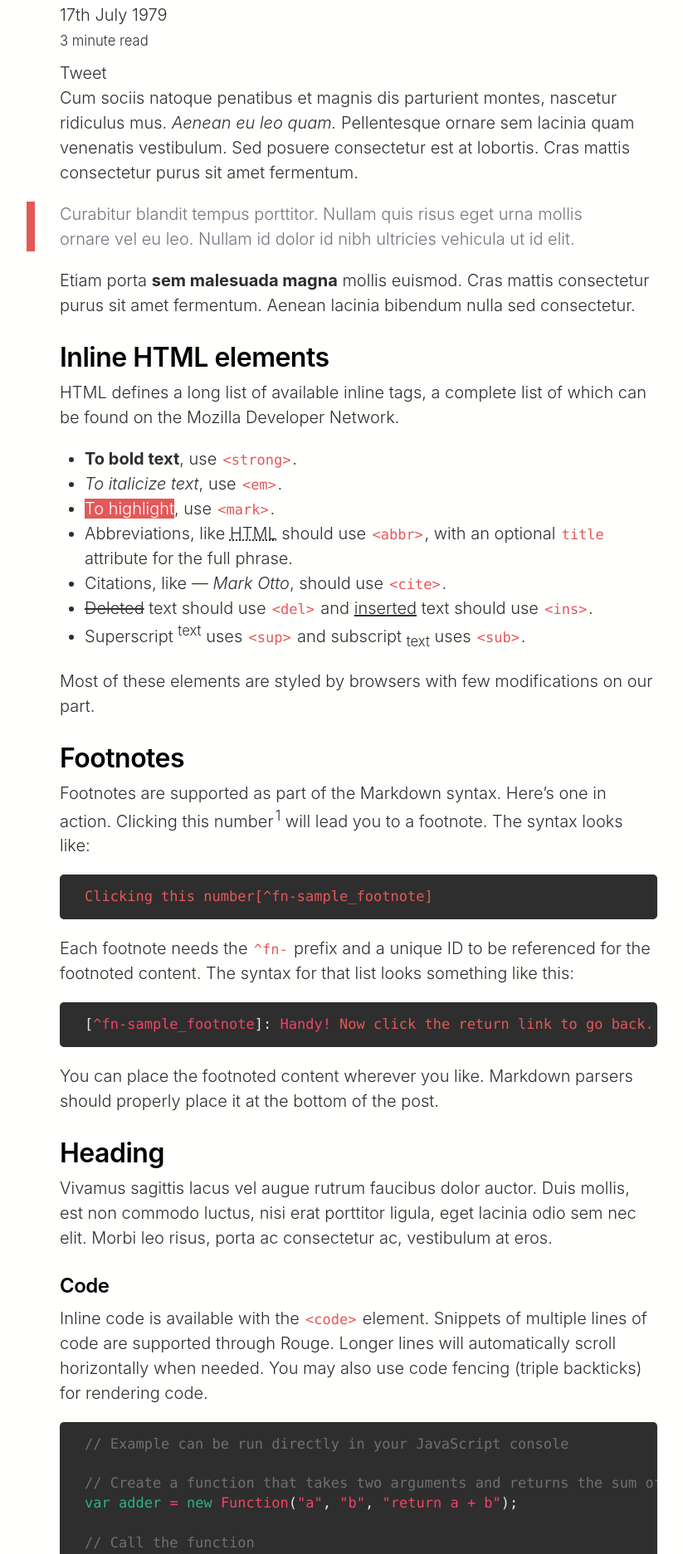
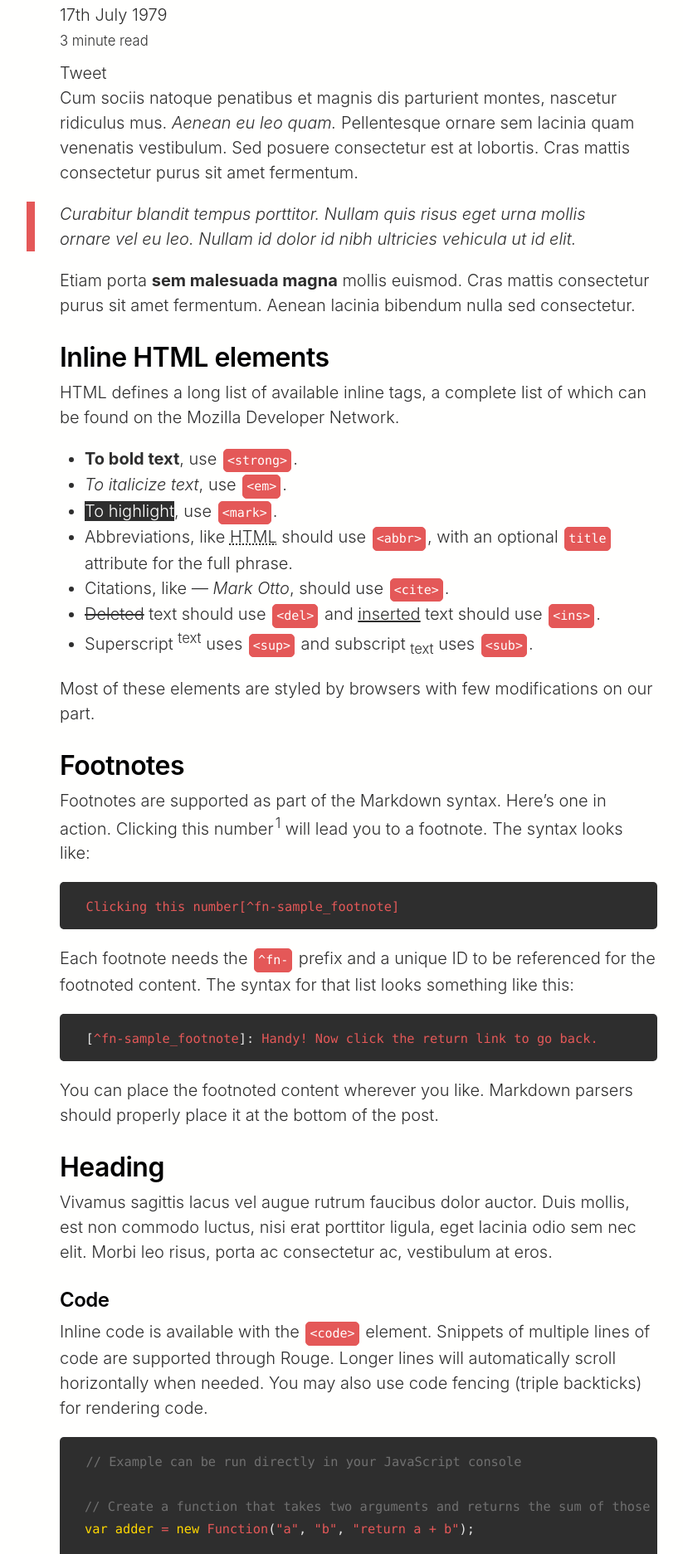
Before and after one commit to kosperera/jekyll-otto-theme, a Jekyll site: the page built from _posts/1979-07-17-example-content.md, in a window 1280 px wide. Shown: the part 430-2303 px from the top of the page at 83% size, without its empty margins (208-1031 px from the left). Built offline with Jekyll 4.4.1, drawn with Linux system fonts in a browser that asks for light colours; emoji names are drawn with the system emoji font; some web fonts are replaced; comment, search, counter and statistics services are not loaded.

Commit message:
fix(style): adjust the code snippets and syntax highlighting

```diff
--- a/_sass/otto/_code.scss
+++ b/_sass/otto/_code.scss
@@ -10,33 +10,44 @@ pre {
 }
 
 code {
-    padding-right: .1em;
-    padding-left: .1em;
+    padding-right: 0.1em;
+    padding-left: 0.1em;
     font-size: 85%;
     font-style: normal;
     font-weight: normal;
-    color: var(--code-paragraph)
+    color: var(--code-paragraph);
 }
 
 @media (max-width: 30em) {
     code {
-        word-break: break-word
+        word-break: break-word;
     }
+}
+
+:not(pre) > code {
+    display: inline-block;
+    font-family: var(--code-paragraph-text); //"Fira Code", Menlo, Monaco, Consolas, "Andale Mono", "Courier New", monospace;
+    background-color: var(--code-paragraph);
+    color: var(--code-background-secondary);
+    border: 1px solid var(--code-paragraph);
+    border-radius: 0.25rem;
+    padding: 2px 4px;
+    margin: 0 2px;
+    font-size: 75%;
 }
 
 pre {
     display: block;
     margin: 0 0 1rem;
-    font-size: .85rem;
-    line-height: 1.4
+    font-size: 90%;
 }
 
-pre code {
-    padding: 0;
-    font-size: 100%;
-    color: var(--code-paragraph);
-    background-color: transparent
-}
+// pre code {
+//     padding: 0;
+//     font-size: 100%;
+//     color: var(--code-paragraph);
+//     background-color: transparent
+// }
 
 pre.highlight {
     margin-right: calc(var(--gutter) * -1);
@@ -45,14 +56,14 @@ pre.highlight {
     padding: 0.75rem var(--gutter);
     overflow: auto;
     background-color: var(--code-background);
-    -ms-overflow-style: -ms-autohiding-scrollbar
+    -ms-overflow-style: -ms-autohiding-scrollbar;
 }
 
 @media (min-width: 34em) {
     pre.highlight {
         margin-right: 0;
         margin-left: 0;
-        padding-left: calc(var(--gutter) - .25rem);
+        padding-left: calc(var(--gutter) - 0.25rem);
         border-left: 0.25rem solid var(--code-background);
         border-radius: 0.25rem;
     }
@@ -64,27 +75,27 @@ pre.highlight {
 
 .gist .gist-file .gist-data {
     font-size: 80% !important;
-    line-height: 1.4
+    line-height: 1.4;
 }
 
 .gist .markdown-body {
-    padding: 15px
+    padding: 15px;
 }
 
 .gist .highlight {
     margin-bottom: 0;
     padding: 0;
-    background-color: transparent
+    background-color: transparent;
 }
 
 .gist pre {
     padding: 0;
-    background-color: transparent
+    background-color: transparent;
 }
 
 .gist code {
     padding: 0;
     // color: inherit;
     background-color: transparent;
-    border-radius: 0
+    border-radius: 0;
 }
--- a/_sass/otto/_grid.scss
+++ b/_sass/otto/_grid.scss
@@ -5,7 +5,12 @@
  */
 
 .container {
-  max-width: 36rem;
-  margin-left: auto;
-  margin-right: auto;
+    max-width: 36rem;
+    margin-left: auto;
+    margin-right: auto;
 }
+
+::selection {
+    background: var(--highlight-background);
+    color: var(--highlight-paragraph);
+}
--- a/_sass/otto/_scaffoldings.scss
+++ b/_sass/otto/_scaffoldings.scss
@@ -127,7 +127,8 @@ blockquote {
     position: relative;
     padding: 0 0 0 1.5rem;
     margin: 0 2rem 1rem -2rem;
-    color: var(--quote);
+    // color: var(--quote);
+    font-style: italic;
     border-left: 0.5rem solid var(--quote-stroke);
 }
 
--- a/_sass/otto/_syntax-highlighting.scss
+++ b/_sass/otto/_syntax-highlighting.scss
@@ -3,25 +3,6 @@
 /*
  * Syntax highlighting and ads
  */
-
-:root {
-    --base00: #707070;
-    --base01: #707070;
-    --base02: #707070;
-    --base03: #707070;
-    --base04: #707070;
-    --base05: #e5e5e5;
-    --base06: #e5e5e5;
-    --base07: #ef4565;
-    --base08: #ef4565;
-    --base09: #f25f4c;
-    --base0A: #2cb67d;
-    --base0B: #e5e5e5;
-    --base0C: #ef4565;
-    --base0D: #ef4565;
-    --base0E: #2cb67d;
-    --base0F: #ef4565;
-}
 
 .hll {
     background-color: var(--base05);
--- a/_sass/otto/_variables.scss
+++ b/_sass/otto/_variables.scss
@@ -15,15 +15,36 @@
     --headline: #010101;
     --headline-link: #e45858;
 
-    --highlight-background: #e45858;
+    --highlight-background: #2e2e2e;
     --highlight-paragraph: #fffffe;
 
     --quote: #72757e;
     --quote-stroke: #e45858;
 
+    --gutter: 1.5rem;
+
+    /*
+     * Syntax Highlighting
+     */
     --code-background: #2e2e2e;
     --code-paragraph: #e45858;
     --code-paragraph-text: Menlo, Monaco, "Courier New", monospace !important;
+    --code-background-secondary: #fffffe;
 
-    --gutter: 1.5rem;
+    --base00: #707070;
+    --base01: #707070;
+    --base02: #707070;
+    --base03: #707070;
+    --base04: #707070;
+    --base05: #e5e5e5;
+    --base06: #e5e5e5;
+    --base07: #e45858;
+    --base08: #e45858;
+    --base09: #e45858;
+    --base0A: gold; //#abe338;
+    --base0B: #e5e5e5;
+    --base0C: #e45858;
+    --base0D: #e45858;
+    --base0E: gold; //#abe338;
+    --base0F: #e45858;
 }
```
